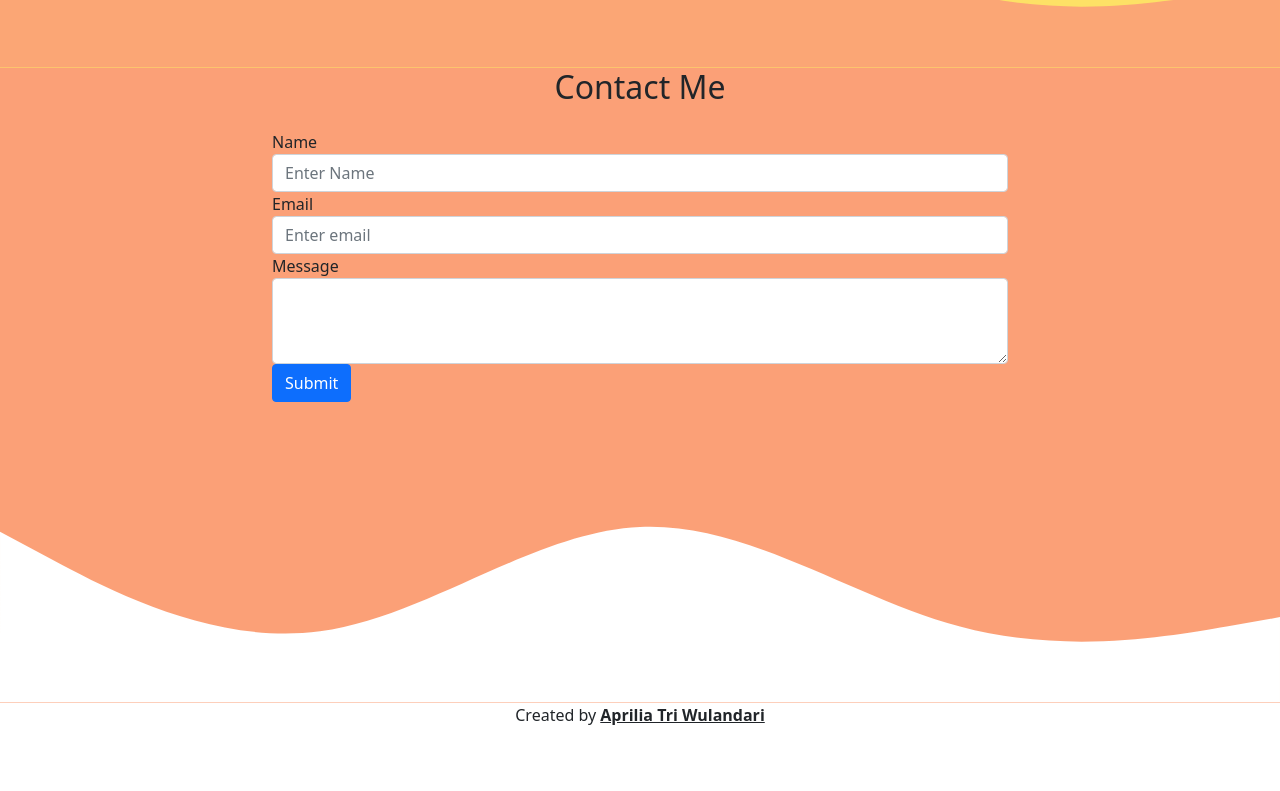
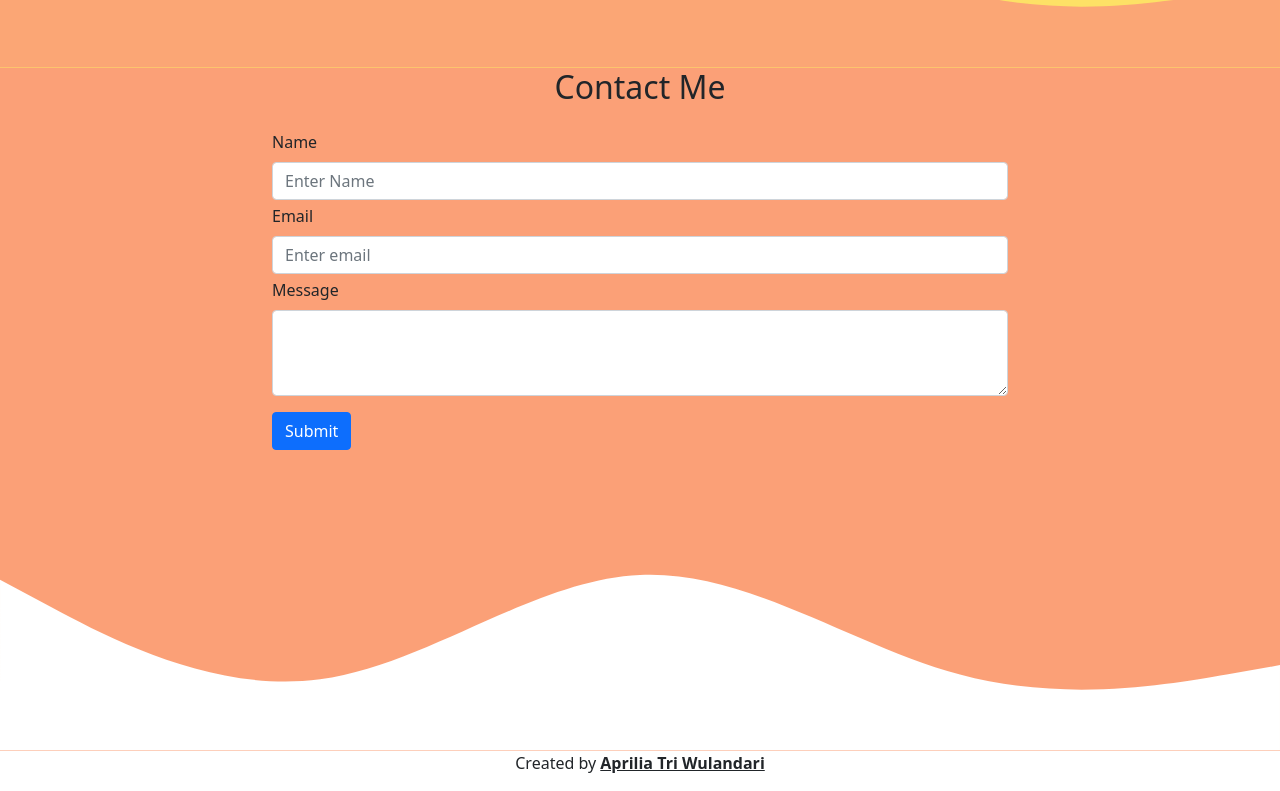
Before and after one commit to Apriliatriwulandari/portofolio, a plain HTML site: page index.html in a window 1280 px wide. Shown: the part 2819-3610 px from the top of the page. Before the commit the page ends 3562 px from the top, so only its background shows below. Drawn offline with nearby package versions, Linux system fonts and the light colour scheme.

Commit message:
Update index.html

```diff
--- a/index.html
+++ b/index.html
@@ -171,17 +171,17 @@
                             <form>
                                 <div class="form-group">
                                     <label for="name">Name</label>
-                                    <input type="text" class="form-control" id="name" aria-describedby="name" placeholder="Enter Name">
+                                    <input type="text" class="form-control mt-2 mb-1" id="name" aria-describedby="name" placeholder="Enter Name">
                                   </div>
                                 <div class="form-group">
                                   <label for="exampleInputEmail1">Email</label>
-                                  <input type="email" class="form-control" aria-describedby="email" placeholder="Enter email">
+                                  <input type="email" class="form-control mt-2 mb-1" aria-describedby="email" placeholder="Enter email">
                                 </div>
                                 <div class="form-group">
                                     <label for="pesan">Message</label>
-                                    <textarea class="form-control" id="pesan" rows="3"></textarea>
+                                    <textarea class="form-control mt-2" id="pesan" rows="3"></textarea>
                                   </div>
-                                <button type="submit" class="btn btn-primary">Submit</button>
+                                <button type="submit" class="btn btn-primary mt-3">Submit</button>
                               </form>
                         </div>
                     </div>
```
